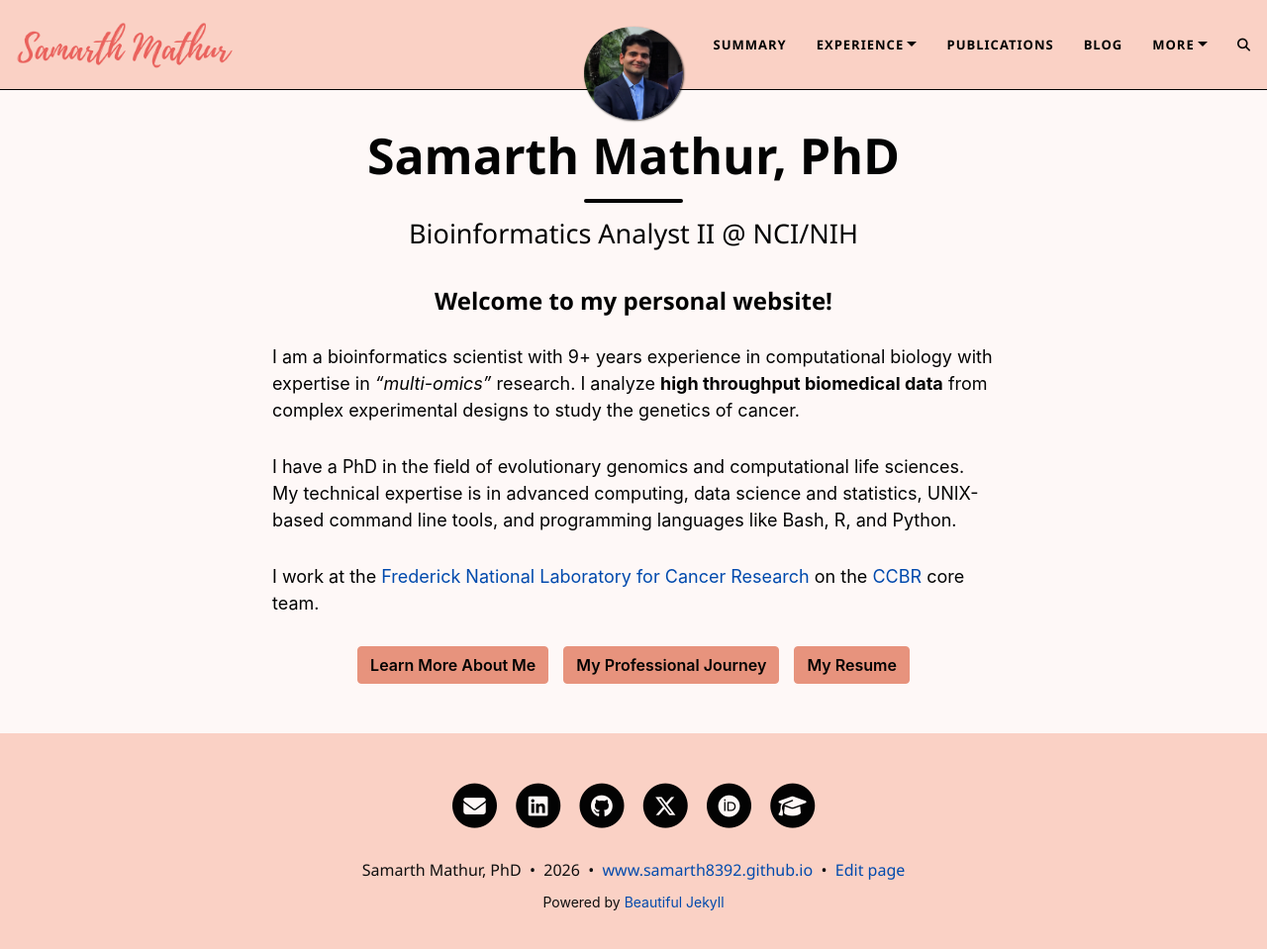
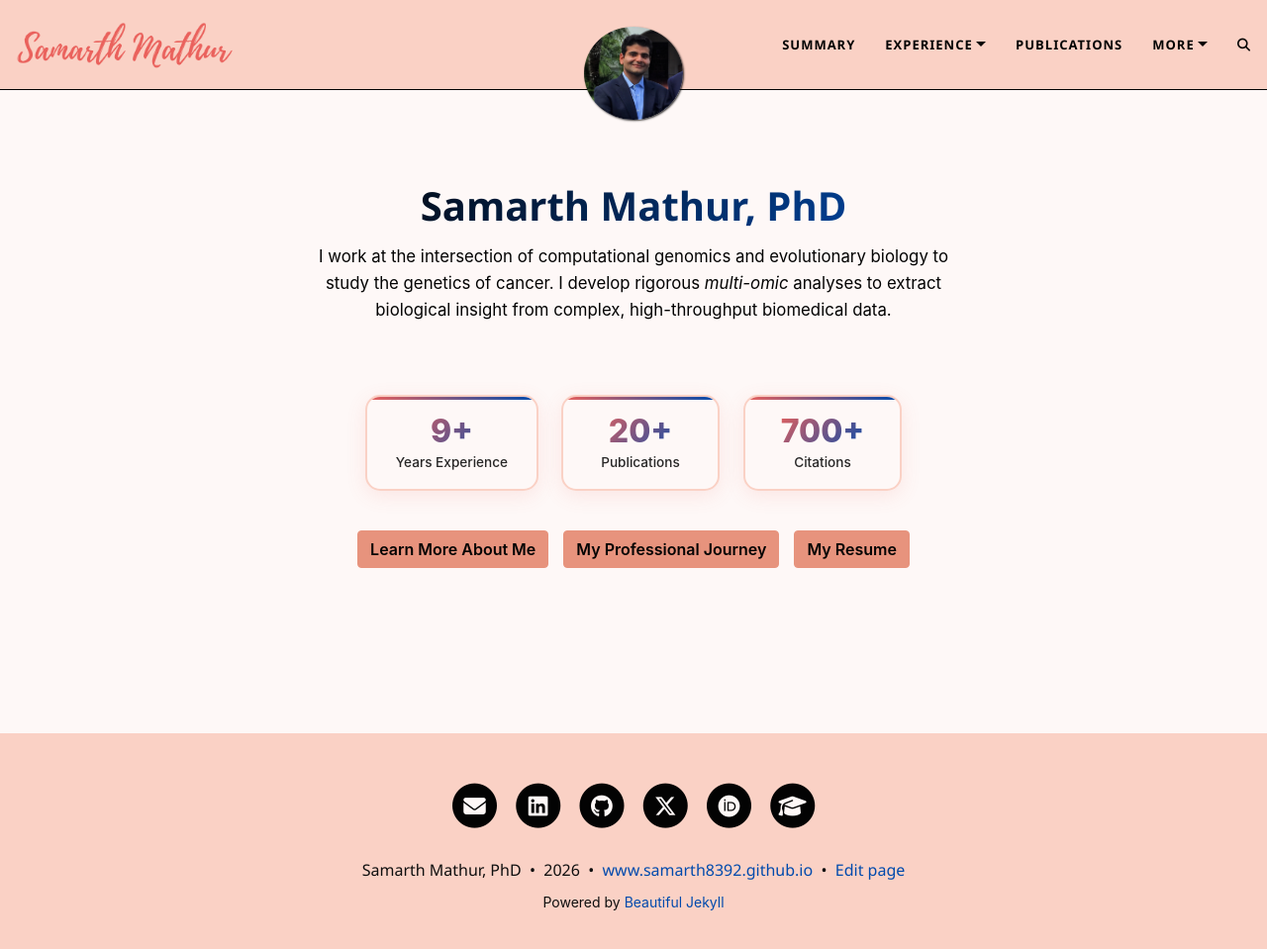
Before and after one commit to samarth8392/samarth8392.github.io, a Jekyll site: the page built from index.md, in a window 1280 px wide and 972 px high. Shown: the top 959 px of the window at 99% size. Built offline with Jekyll 4.4.1, drawn with Linux system fonts in a browser that asks for light colours; comment, search, counter and statistics services are not loaded.

Commit message:
update 02/28/26

```diff
--- a/_config.yml
+++ b/_config.yml
@@ -28,7 +28,6 @@ navbar-links:
   - GRF @ Purdue: "purdue"
   - Undergrad @ IITR: "iitr"
   Publications: "pubs"
-  Blog: "blog"
   More:
   - Skills: "skills"
   - Honors & Awards: "awards"
--- /dev/null
+++ b/assets/css/landing.css
@@ -0,0 +1,449 @@
+/* =========================================================
+   Landing Page Styles — Samarth Mathur
+   Compact version with minimal vertical scroll
+   ========================================================= */
+
+/* -------------------------
+   Hero Section
+-------------------------- */
+.hero-section {
+  position: relative;
+  padding: 2.5rem 0 1.5rem;
+  margin-bottom: 2rem;
+  margin-top: -2rem;
+  overflow: hidden;
+}
+
+@keyframes pulse {
+  0%, 100% { opacity: 0.6; }
+  50% { opacity: 1; }
+}
+
+.hero-content {
+  position: relative;
+  z-index: 1;
+  max-width: 960px;
+  margin: 0 auto;
+  padding: 0 2rem;
+  text-align: center;
+}
+
+.hero-title {
+  font-size: 2.5rem;
+  font-weight: 800;
+  margin-bottom: 1rem;
+  background: linear-gradient(135deg, #030303, #004aad);
+  background-clip: text;
+  -webkit-background-clip: text;
+  color: transparent;
+  animation: fadeInUp 0.8s ease-out;
+}
+
+.hero-subtitle {
+  font-size: 1.3rem;
+  font-weight: 500;
+  margin-bottom: 1.5rem;
+  color: #030303;
+  animation: fadeInUp 0.8s ease-out 0.2s both;
+}
+
+.hero-description {
+  font-size: 1.05rem;
+  line-height: 1.6;
+  max-width: 800px;
+  margin: 0 auto 1rem;
+  color: #030303;
+  opacity: 0.9;
+  animation: fadeInUp 0.8s ease-out 0.4s both;
+}
+
+.page-content .hero-section {
+  margin-top: -2rem;
+}
+
+@keyframes fadeInUp {
+  from {
+    opacity: 0;
+    transform: translateY(30px);
+  }
+  to {
+    opacity: 1;
+    transform: translateY(0);
+  }
+}
+
+@keyframes fadeInLeft {
+  from {
+    opacity: 0;
+    transform: translateX(-40px);
+  }
+  to {
+    opacity: 1;
+    transform: translateX(0);
+  }
+}
+
+@keyframes fadeInRight {
+  from {
+    opacity: 0;
+    transform: translateX(40px);
+  }
+  to {
+    opacity: 1;
+    transform: translateX(0);
+  }
+}
+
+@keyframes scaleIn {
+  from {
+    opacity: 0;
+    transform: scale(0.9);
+  }
+  to {
+    opacity: 1;
+    transform: scale(1);
+  }
+}
+
+/* Scroll Animation Classes */
+.scroll-animate {
+  opacity: 0;
+}
+
+.scroll-animate.animate-in {
+  animation-duration: 0.8s;
+  animation-fill-mode: both;
+  animation-timing-function: ease-out;
+}
+
+.animate-fade-up {
+  animation-name: fadeInUp;
+}
+
+.animate-fade-left {
+  animation-name: fadeInLeft;
+}
+
+.animate-fade-right {
+  animation-name: fadeInRight;
+}
+
+.animate-scale {
+  animation-name: scaleIn;
+}
+
+/* Stagger delays for multiple items */
+.animate-delay-1 { animation-delay: 0.1s; }
+.animate-delay-2 { animation-delay: 0.2s; }
+.animate-delay-3 { animation-delay: 0.3s; }
+.animate-delay-4 { animation-delay: 0.4s; }
+.animate-delay-5 { animation-delay: 0.5s; }
+.animate-delay-6 { animation-delay: 0.6s; }
+
+/* -------------------------
+   Expertise Tags
+-------------------------- */
+.expertise-tags {
+  display: flex;
+  flex-wrap: wrap;
+  justify-content: center;
+  gap: 0.8rem;
+  margin-top: 1rem;
+}
+
+.expertise-tag {
+  padding: 0.5rem 1rem;
+  border-radius: 999px;
+  font-weight: 500;
+  font-size: 0.9rem;
+  color: #030303;
+  background: linear-gradient(
+    135deg,
+    rgba(234, 97, 92, 0.12),
+    rgba(0, 74, 173, 0.12)
+  );
+  border: 2px solid rgba(234, 97, 92, 0.35);
+  backdrop-filter: blur(8px);
+  transition: transform 0.25s ease, box-shadow 0.25s ease;
+}
+
+.expertise-tag:hover {
+  transform: translateY(-3px);
+  box-shadow: 0 6px 18px rgba(234, 97, 92, 0.25);
+}
+
+/* -------------------------
+   Stats Section - Compact Single Line
+-------------------------- */
+.stats-grid {
+  max-width: 1200px;
+  margin: 1rem auto 2.5rem;
+  padding: 0 1.5rem;
+  display: flex;
+  justify-content: center;
+  gap: 1.5rem;
+  flex-wrap: wrap;
+}
+
+.stat-card {
+  background: #FEF8F7;
+  border-radius: 15px;
+  padding: 1.2rem 1.8rem;
+  text-align: center;
+  overflow: hidden;
+  border: 2px solid #fad1c5;
+  box-shadow: 0 5px 20px rgba(234, 97, 92, 0.12);
+  position: relative;
+  transition: transform 0.3s ease, box-shadow 0.3s ease;
+  flex: 0 0 auto;
+  min-width: 160px;
+}
+
+.stat-card::before {
+  content: "";
+  position: absolute;
+  top: 0;
+  left: 0;
+  right: 0;
+  height: 3px;
+  background: linear-gradient(90deg, #EA615C, #004aad);
+}
+
+.stat-card:hover {
+  transform: translateY(-5px);
+  box-shadow: 0 12px 30px rgba(234, 97, 92, 0.25);
+}
+
+.stat-number {
+  font-size: 2rem;
+  font-weight: 800;
+  background: linear-gradient(135deg, #EA615C, #004aad);
+  background-clip: text;
+  -webkit-background-clip: text;
+  color: transparent;
+  line-height: 1;
+  margin-bottom: 0.4rem;
+}
+
+.stat-label {
+  font-size: 0.85rem;
+  font-weight: 500;
+  opacity: 0.85;
+  line-height: 1.2;
+}
+
+/* -------------------------
+   Feature Sections
+-------------------------- */
+.features-section {
+  max-width: 1100px;
+  margin: 2.5rem auto;
+  padding: 0 2rem;
+}
+
+.section-title {
+  text-align: center;
+  font-size: 2rem;
+  font-weight: 700;
+  margin-bottom: 2rem;
+  position: relative;
+}
+
+.features-grid {
+  display: grid;
+  grid-template-columns: repeat(auto-fit, minmax(300px, 1fr));
+  gap: 1.5rem;
+}
+
+.feature-card {
+  background: #FEF8F7;
+  padding: 2rem;
+  border-radius: 20px;
+  border: 2px solid #fad1c5;
+  box-shadow: 0 5px 20px rgba(234, 97, 92, 0.12);
+  transition: transform 0.3s ease, box-shadow 0.3s ease;
+}
+
+.feature-card:hover {
+  transform: translateY(-5px);
+  box-shadow: 0 12px 30px rgba(234, 97, 92, 0.25);
+}
+
+.feature-icon {
+  font-size: 2.5rem;
+  margin-bottom: 1rem;
+}
+
+.feature-title {
+  font-size: 1.3rem;
+  font-weight: 700;
+  margin-bottom: 0.8rem;
+}
+
+.feature-description {
+  line-height: 1.6;
+  opacity: 0.85;
+  font-size: 0.95rem;
+}
+
+/* -------------------------
+   CTA Section
+-------------------------- */
+.cta-section {
+  max-width: 1100px;
+  margin: 2.5rem auto 3rem;
+  padding: 2rem 2rem;
+  border-radius: 25px;
+  background: linear-gradient(
+    135deg,
+    rgba(250, 209, 197, 0.35),
+    rgba(254, 248, 247, 0.35)
+  );
+  border: 2px solid #fad1c5;
+  text-align: center;
+}
+
+.cta-section h2 {
+  margin-bottom: 0.5rem;
+}
+
+.cta-section p {
+  margin-bottom: 1.5rem;
+  font-size: 1rem;
+}
+
+.cta-buttons {
+  display: flex;
+  flex-wrap: wrap;
+  justify-content: center;
+  gap: 1rem;
+  margin-top: 1.5rem;
+}
+
+.btn-modern {
+  padding: 0.8rem 2rem;
+  border-radius: 999px;
+  font-weight: 600;
+  font-size: 1rem;
+  display: inline-flex;
+  align-items: center;
+  gap: 0.6rem;
+  text-decoration: none;
+  transition: transform 0.3s ease, box-shadow 0.3s ease;
+}
+
+.btn-primary-modern {
+  background: linear-gradient(135deg, #EA615C, #004aad);
+  color: #FEF8F7;
+}
+
+.btn-secondary-modern {
+  background: #FEF8F7;
+  color: #004aad;
+  border: 2px solid #004aad;
+}
+
+.btn-modern:hover {
+  transform: translateY(-3px);
+  box-shadow: 0 8px 20px rgba(0, 0, 0, 0.25);
+}
+
+/* -------------------------
+   Responsive
+-------------------------- */
+@media (max-width: 992px) {
+  .stats-grid {
+    gap: 1rem;
+  }
+
+  .stat-card {
+    min-width: 140px;
+    padding: 1rem 1.5rem;
+  }
+
+  .stat-number {
+    font-size: 1.8rem;
+  }
+
+  .stat-label {
+    font-size: 0.8rem;
+  }
+}
+
+@media (max-width: 768px) {
+  .hero-title {
+    font-size: 2rem;
+    margin-bottom: 0.8rem;
+  }
+
+  .hero-subtitle {
+    font-size: 1.1rem;
+    margin-bottom: 1rem;
+  }
+
+  .hero-description {
+    font-size: 0.95rem;
+    margin-bottom: 0.8rem;
+  }
+
+  .hero-section {
+    padding: 2rem 0 1rem;
+    margin-bottom: 1.5rem;
+  }
+
+  .stats-grid {
+    gap: 0.8rem;
+    margin: 0.8rem auto 2rem;
+  }
+
+  .stat-card {
+    min-width: 120px;
+    padding: 0.8rem 1.2rem;
+  }
+
+  .stat-number {
+    font-size: 1.6rem;
+  }
+
+  .stat-label {
+    font-size: 0.75rem;
+  }
+
+  .features-section {
+    margin: 2rem auto;
+  }
+
+  .section-title {
+    font-size: 1.6rem;
+    margin-bottom: 1.5rem;
+  }
+
+  .cta-section {
+    margin: 2rem auto;
+    padding: 1.5rem 1.5rem;
+  }
+
+  .cta-buttons {
+    flex-direction: column;
+  }
+
+  .btn-modern {
+    width: 100%;
+    justify-content: center;
+  }
+}
+
+@media (max-width: 576px) {
+  .stat-card {
+    min-width: 100px;
+    padding: 0.7rem 1rem;
+  }
+
+  .stat-number {
+    font-size: 1.4rem;
+  }
+
+  .stat-label {
+    font-size: 0.7rem;
+  }
+}
--- a/index.md
+++ b/index.md
@@ -1,23 +1,68 @@
 ---
 layout: page
-title: Samarth Mathur, PhD
-subtitle: Bioinformatics Analyst II @ NCI/NIH
-use-site-title: true
-css : "assets/css/justify-content.css"
+title: ""
+css : "assets/css/landing.css"
 ---
 
-<h3 align="center"> Welcome to my personal website! </h3>
+<!-- Hero Section -->
+<div class="hero-section">
+  <div class="hero-content">
+    <h1 class="hero-title">Samarth Mathur, PhD</h1>
+    <p class="hero-description">
+      I work at the intersection of computational genomics and evolutionary biology to study the genetics of cancer. I develop rigorous <i>multi-omic</i> analyses to extract biological insight from complex, high-throughput biomedical data.
+    </p>
+  </div>
+</div>
 
-<p> I am a bioinformatics scientist with 9+ years experience in computational biology with expertise in <i>“multi-omics” </i>research. I analyze <strong>high throughput biomedical data</strong> from complex experimental designs to study the genetics of cancer. </p>
+<!-- Stats Section - Compact Single Line -->
+<div class="stats-grid">
+  <div class="stat-card scroll-animate animate-scale animate-delay-1">
+    <div class="stat-number">9+</div>
+    <div class="stat-label">Years Experience</div>
+  </div>
 
-<p> I have a PhD in the field of evolutionary genomics and computational life sciences. My technical expertise is in advanced computing, data science and statistics, UNIX-based command line tools, and programming languages like Bash, R, and Python. </p>
+  <div class="stat-card scroll-animate animate-scale animate-delay-2">
+    <div class="stat-number">20+</div>
+    <div class="stat-label">Publications</div>
+  </div>
 
-I work at the [Frederick National Laboratory for Cancer Research](https://frederick.cancer.gov) on the [CCBR](https://bioinformatics.ccr.cancer.gov/ccbr/) core team.
+  <div class="stat-card scroll-animate animate-scale animate-delay-3">
+    <div class="stat-number">700+</div>
+    <div class="stat-label">Citations</div>
+  </div>
+</div>
 
-<div class="button-container">
-    <div style="display: flex; justify-content: center; gap: 15px;">
-        <a href="summary" class="btn btn-primary">Learn More About Me</a>
-        <a href="timeline" class="btn btn-primary">My Professional Journey</a>
-        <a href="resume" class="btn btn-primary">My Resume</a>
+<!-- CTA -->
+<div class="scroll-animate animate-fade-up">
+  <div class="button-container">
+    <div style="display: flex; justify-content: center; gap: 15px; flex-wrap: wrap;">
+      <a href="summary" class="btn btn-primary">Learn More About Me</a>
+      <a href="timeline" class="btn btn-primary">My Professional Journey</a>
+      <a href="resume" class="btn btn-primary">My Resume</a>
     </div>
+  </div>
 </div>
+
+<script>
+// Scroll Animation Observer
+document.addEventListener('DOMContentLoaded', function() {
+  const observerOptions = {
+    threshold: 0.15,
+    rootMargin: '0px 0px -50px 0px'
+  };
+
+  const observer = new IntersectionObserver((entries) => {
+    entries.forEach(entry => {
+      if (entry.isIntersecting) {
+        entry.target.classList.add('animate-in');
+        // Optional: stop observing after animation
+        observer.unobserve(entry.target);
+      }
+    });
+  }, observerOptions);
+
+  // Observe all elements with scroll-animate class
+  const animatedElements = document.querySelectorAll('.scroll-animate');
+  animatedElements.forEach(el => observer.observe(el));
+});
+</script>
```
Also changed, not shown: summary.md (+1 -1 lines).
